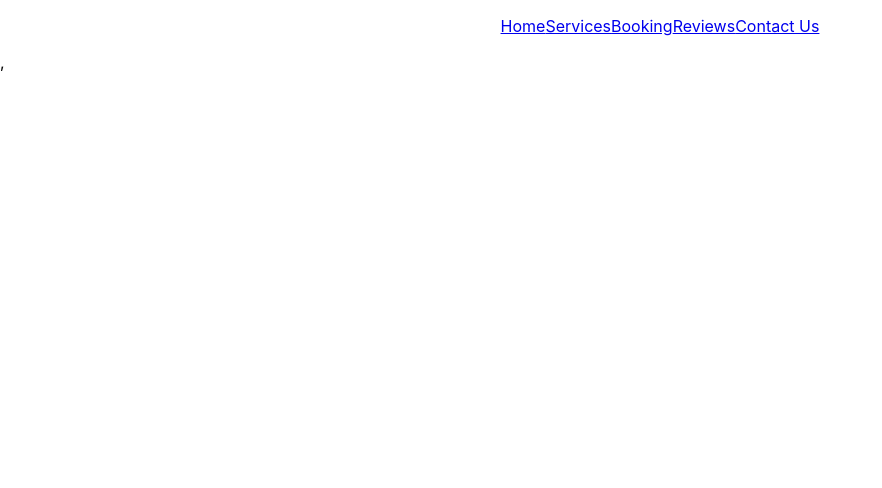
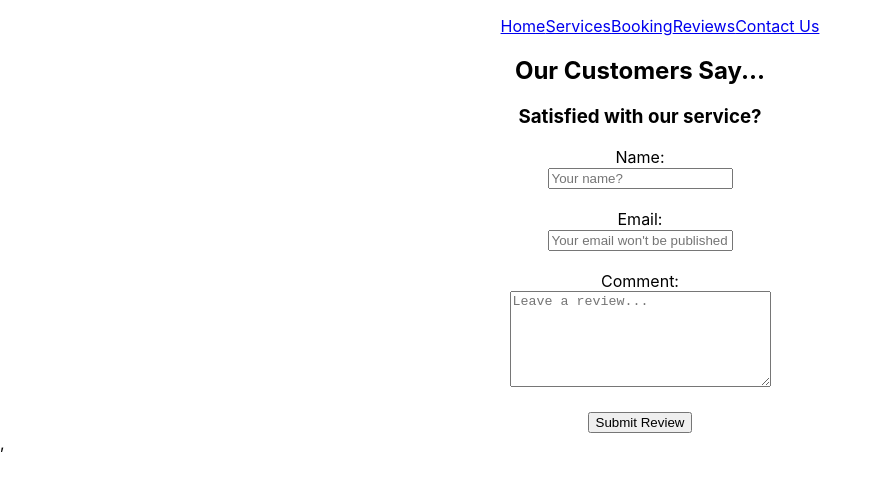
Before and after one commit to StephenKairu/services-booking-react-app, a React (Create React App) app in the folder code/phase2/my-app/: page /reviews in a window 1280 px wide. Shown: the top 488 px of the page, without its empty margins (0-882 px from the left). Built offline with nearby package versions, Linux system fonts and the light colour scheme.

Commit message:
Add review form

```diff
--- a/code/phase2/my-app/src/components/Reviews.js
+++ b/code/phase2/my-app/src/components/Reviews.js
@@ -1,4 +1,23 @@
 import React from "react";
 
 
-export default function Reviews() {}
+export default function Reviews() {
+
+    return (
+        <div className="reviews">
+            <h2>Our Customers Say...</h2>
+
+                <div class="form">
+                    <h3>Satisfied with our service?</h3>
+                    <form id="comment-form" class="comment-form">
+                    Name: <br/><input type="text" name="name" placeholder="Your name?" id="client-name" required /> <br/> <br/>
+                    Email: <br/><input type="email" name="email" placeholder="Your email won't be published" class="email-input" required /> <br/><br/>
+                    Comment: <br/>
+                    <textarea name="body" id="client-text" cols="30" rows="6" placeholder="Leave a review..." required></textarea><br/><br/>
+                    <button type="submit" id="submit-button">Submit Review</button>
+                    </form>
+                </div>
+
+        </div>
+    );
+}
```
